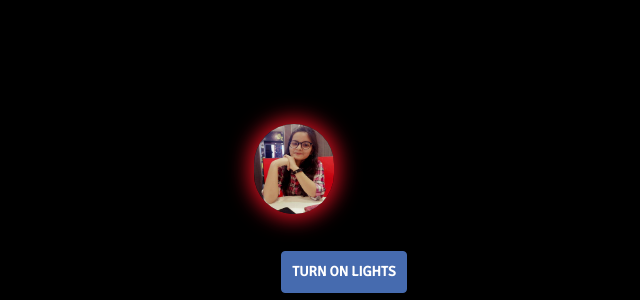
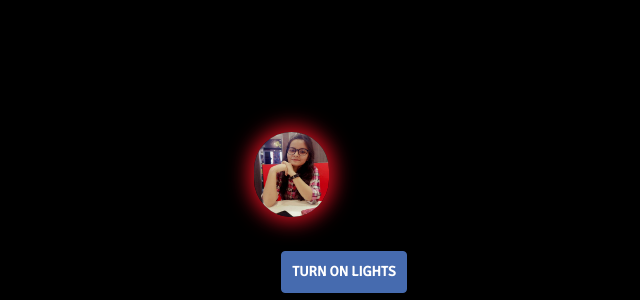
Before and after one commit to webdev-abhi/arpta_Bday, a plain HTML site: page index.html in a window 1280 px wide. Shown: the part 500-800 px from the top of the page, without its empty margins (296-936 px from the left). Drawn offline with nearby package versions, Linux system fonts and the light colour scheme.

Commit message:
Update stylesheet.css

```diff
--- a/stylesheet.css
+++ b/stylesheet.css
@@ -13,11 +13,11 @@ body {
 }
 .arpi{
       position: absolute;
-	  top: 78%;
+	  top: 79%;
 	  left: 43%;
-	  width: 80px;
-	  height: 90px;
-	  border-radius: 90px;
+	  width: 75px;
+	  height: 85px;
+	  border-radius: 85px;
 	  box-shadow: 0px 0px 20px 5px rgb(211, 16, 32);
 }
 .peach {
```
